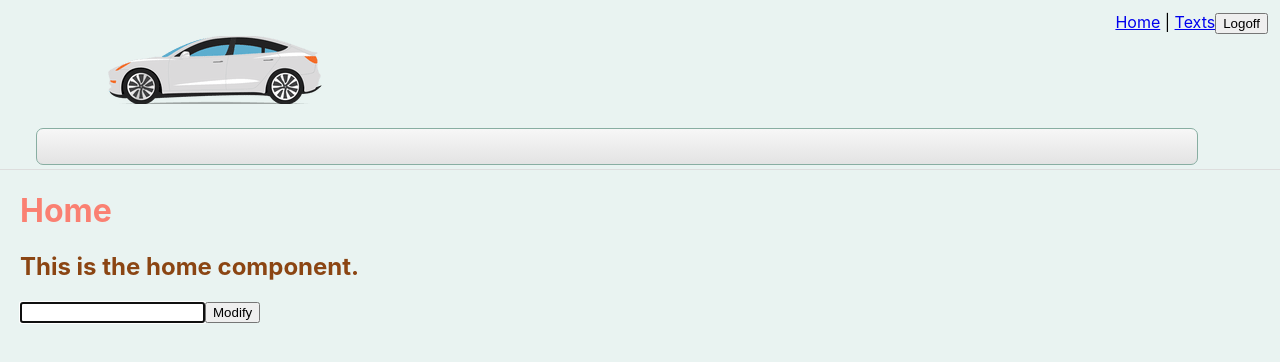
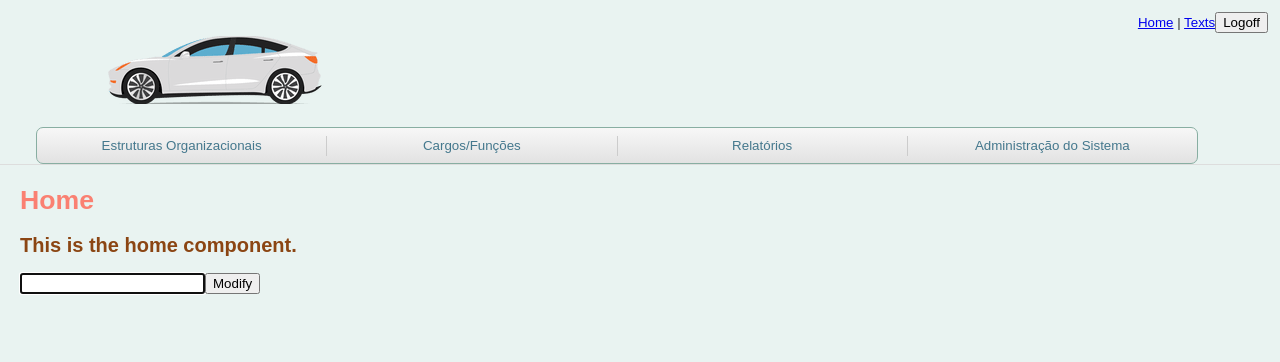
Before and after one commit to rodrigocfd/vue-test, a React (Create React App) app: page /#/login in a window 1280 px wide. Both pictures are taken after typing "Sample", "Sample123" into the empty fields and a click on the input "Proceed". Shown: the top 362 px of the page. Built offline with nearby package versions, Linux system fonts and the light colour scheme.

Commit message:
Menu font styling.

```diff
--- a/src/app/header/Menu.jsx
+++ b/src/app/header/Menu.jsx
@@ -3,7 +3,14 @@ import styled from 'styled-components';
 
 function Menu() {
 	return (
-		<Div0></Div0>
+		<Div0>
+			<ul>
+				<li>Estruturas Organizacionais</li>
+				<li>Cargos/Funções</li>
+				<li>Relatórios</li>
+				<li>Administração do Sistema</li>
+			</ul>
+		</Div0>
 	);
 }
 
@@ -15,7 +22,28 @@ const Div0 = styled.div`
 	height: 35px;
 	border: 1px solid #88AEA2;
 	border-radius: 7px;
-	background-image: linear-gradient(#f7f7f7, #e3e3e3);
+	background-image: linear-gradient(#f7f7f7, #e2e2e2);
+	color: #44788d;
+
+	> ul {
+		margin: 0;
+		padding: 0;
+		display: flex;
+		flex-direction: row;
+
+		> li {
+			list-style-type: none;
+			flex-basis: 0;
+			flex-grow: 1;
+			text-align: center;
+			line-height: 1.5em;
+			margin-top: 8px;
+			border-right: 1px solid #ccc;
+		}
+		> li:last-child {
+			border-right: 0;
+		}
+	}
 `;
 
 export default Menu;
--- a/src/index.css
+++ b/src/index.css
@@ -3,16 +3,12 @@
 body {
 	margin: 0;
 	padding: 0;
-	font-family: -apple-system, BlinkMacSystemFont, 'Segoe UI', 'Roboto', 'Oxygen',
-		'Ubuntu', 'Cantarell', 'Fira Sans', 'Droid Sans', 'Helvetica Neue',
-		sans-serif;
+	font-family: arial, helvetica, Trebuchet MS, clean, sans-serif;
+	font-size: 10pt;
 	-webkit-font-smoothing: antialiased;
 	-moz-osx-font-smoothing: grayscale;
+	color: #333;
 	background-color: #e9f3f1;
-}
-code {
-	font-family: source-code-pro, Menlo, Monaco, Consolas, 'Courier New',
-		monospace;
 }
 button, input[type=button], input[type=submit] {
 	cursor: pointer;
```
